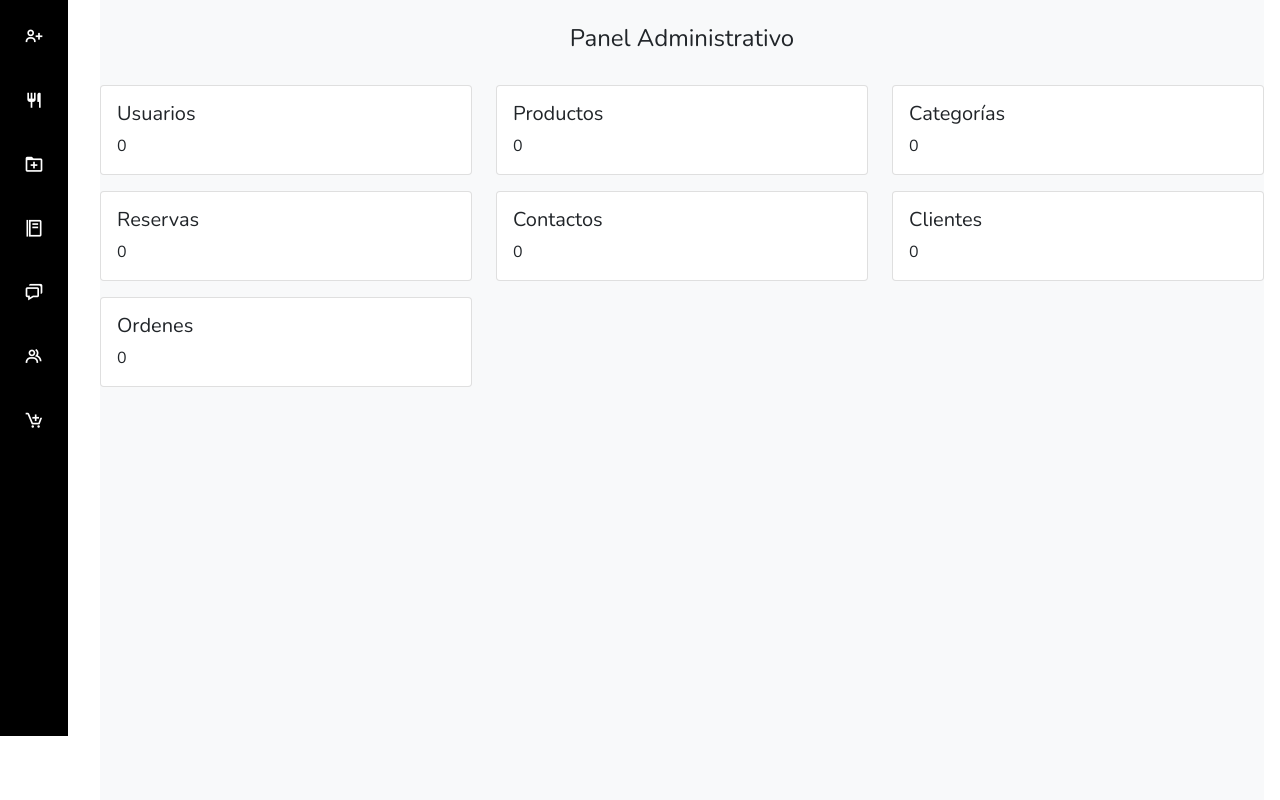
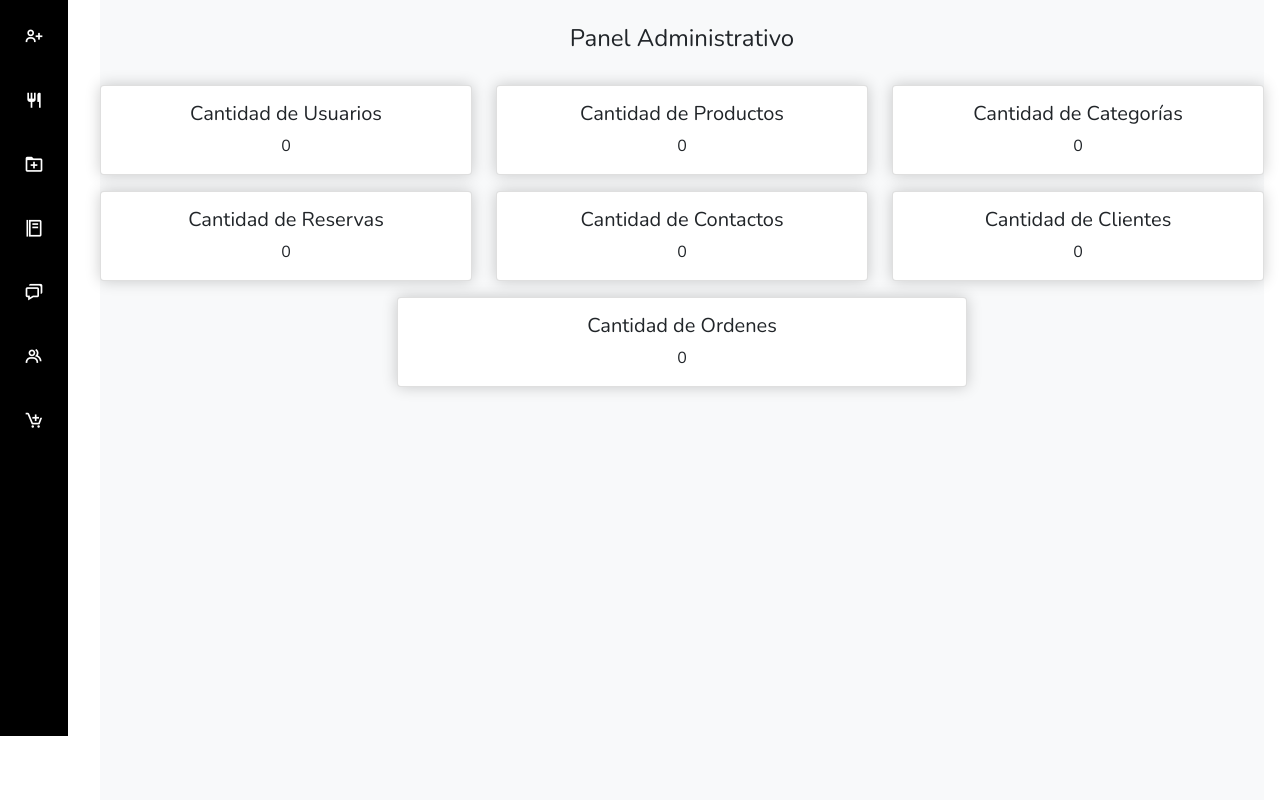
Before and after one commit to adelinalvarez/Proyecto_Final, a PHP site: page /Proyecto_Final/dashboard/index.php in a window 1280 px wide. Shown: the part 64-864 px from the top of the page. Run offline with PHP 8.4, Linux system fonts and the light colour scheme; the visitor is signed in with stand-in values (Sample User, id 1); data that the repository does not hold is empty; some libraries are stand-ins or nearby versions.

Commit message:
Estilos cards index dashboard

```diff
--- a/dashboard/index.php
+++ b/dashboard/index.php
@@ -102,6 +102,11 @@ if ($resultadoOrdenes) {
         <link rel="stylesheet" href="https://cdn.jsdelivr.net/npm/boxicons@latest/css/boxicons.min.css">
         <link rel="stylesheet" href="css/dashboard.css">
         <script type="text/javascript" src="js/dashboard.js"></script>
+        <style>
+            .custom-card {
+                box-shadow: 0 0 15px rgba(0, 0, 0, 0.2);
+            }
+        </style>
     </head>
 
     <body id="body-pd">
@@ -135,61 +140,61 @@ if ($resultadoOrdenes) {
             <br>
 
             <!-- Tarjetas para mostrar la cantidad de elementos en cada tabla -->
-            <div class="row">
+            <div class="row justify-content-center text-center">
                 <div class="col-sm-4 mb-3">
-                    <div class="card">
+                    <div class="card custom-card">
                         <div class="card-body">
-                            <h5 class="card-title">Usuarios</h5>
+                            <h5 class="card-title"> Cantidad de Usuarios</h5>
                             <p class="card-text"><?php echo $totalUsuarios; ?></p>
                         </div>
                     </div>
                 </div>
                 <!-- Repite esta estructura para cada tabla -->
                 <div class="col-sm-4 mb-3">
-                    <div class="card">
+                    <div class="card custom-card">
                         <div class="card-body">
-                            <h5 class="card-title">Productos</h5>
+                            <h5 class="card-title">Cantidad de Productos</h5>
                             <p class="card-text"><?php echo $totalProductos; ?></p>
                         </div>
                     </div>
                 </div>
                 <!-- ... Repite esta estructura para cada tabla -->
                 <div class="col-sm-4 mb-3">
-                    <div class="card">
+                    <div class="card custom-card">
                         <div class="card-body">
-                            <h5 class="card-title">Categorías</h5>
+                            <h5 class="card-title"> Cantidad de Categorías</h5>
                             <p class="card-text"><?php echo $totalCategorias; ?></p>
                         </div>
                     </div>
                 </div>
                 <div class="col-sm-4 mb-3">
-                    <div class="card">
+                    <div class="card custom-card">
                         <div class="card-body">
-                            <h5 class="card-title">Reservas</h5>
+                            <h5 class="card-title"> Cantidad de Reservas</h5>
                             <p class="card-text"><?php echo $totalReservas; ?></p>
                         </div>
                     </div>
                 </div>
                 <div class="col-sm-4 mb-3">
-                    <div class="card">
+                    <div class="card custom-card">
                         <div class="card-body">
-                            <h5 class="card-title">Contactos</h5>
+                            <h5 class="card-title"> Cantidad de Contactos</h5>
                             <p class="card-text"><?php echo $totalContactos; ?></p>
                         </div>
                     </div>
                 </div>
                 <div class="col-sm-4 mb-3">
-                    <div class="card">
+                    <div class="card custom-card">
                         <div class="card-body">
-                            <h5 class="card-title">Clientes</h5>
+                            <h5 class="card-title"> Cantidad de Clientes</h5>
                             <p class="card-text"><?php echo $totalClientes; ?></p>
                         </div>
                     </div>
                 </div>
-                <div class="col-sm-4 mb-3">
-                    <div class="card">
+                <div class="col-sm-6 mb-3">
+                    <div class="card custom-card">
                         <div class="card-body">
-                            <h5 class="card-title">Ordenes</h5>
+                            <h5 class="card-title"> Cantidad de Ordenes</h5>
                             <p class="card-text"><?php echo $totalOrdenes; ?></p>
                         </div>
                     </div>
```
Also changed, not shown: vistas/mostrar.php (+4 -4 lines).
